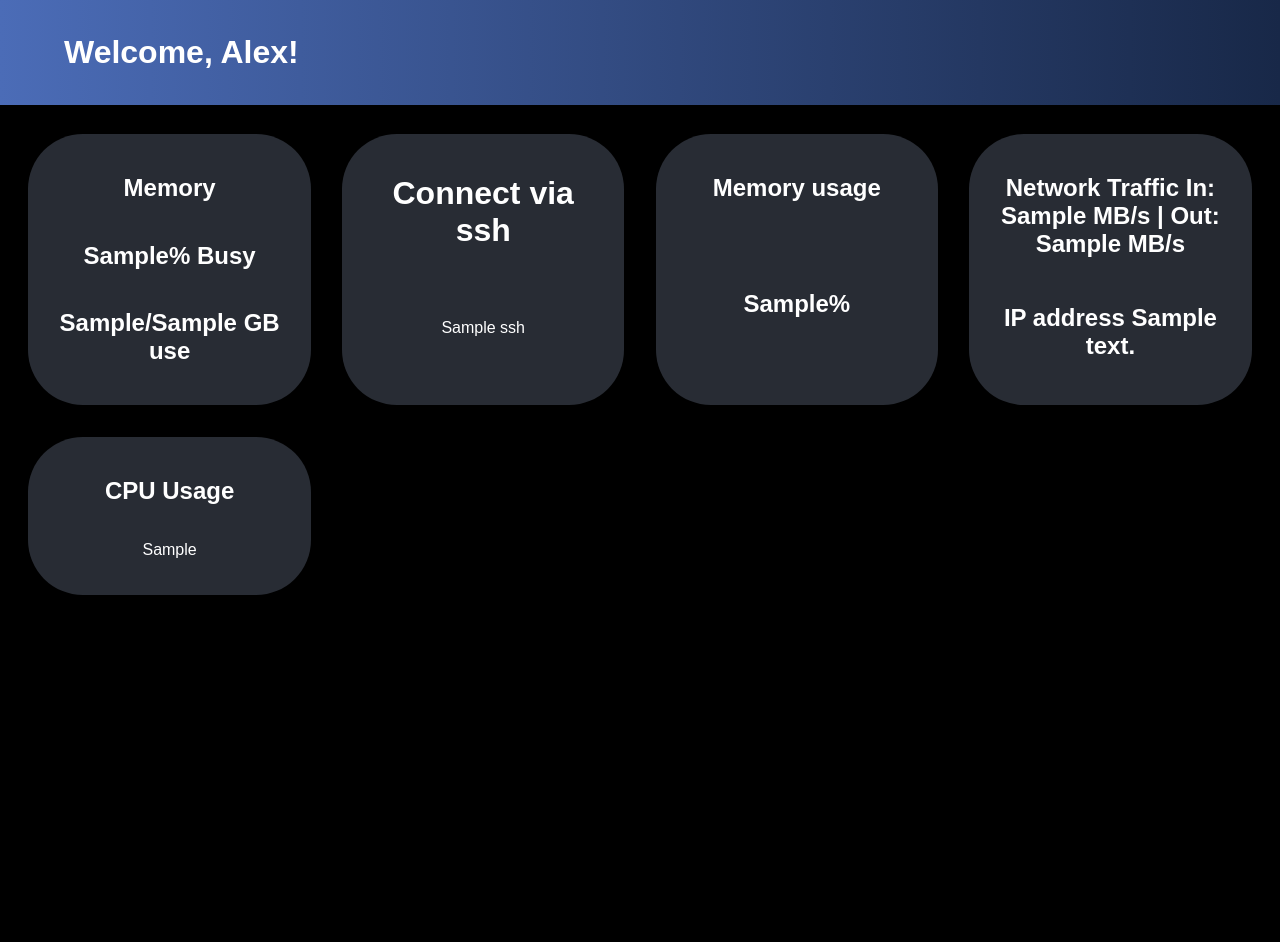
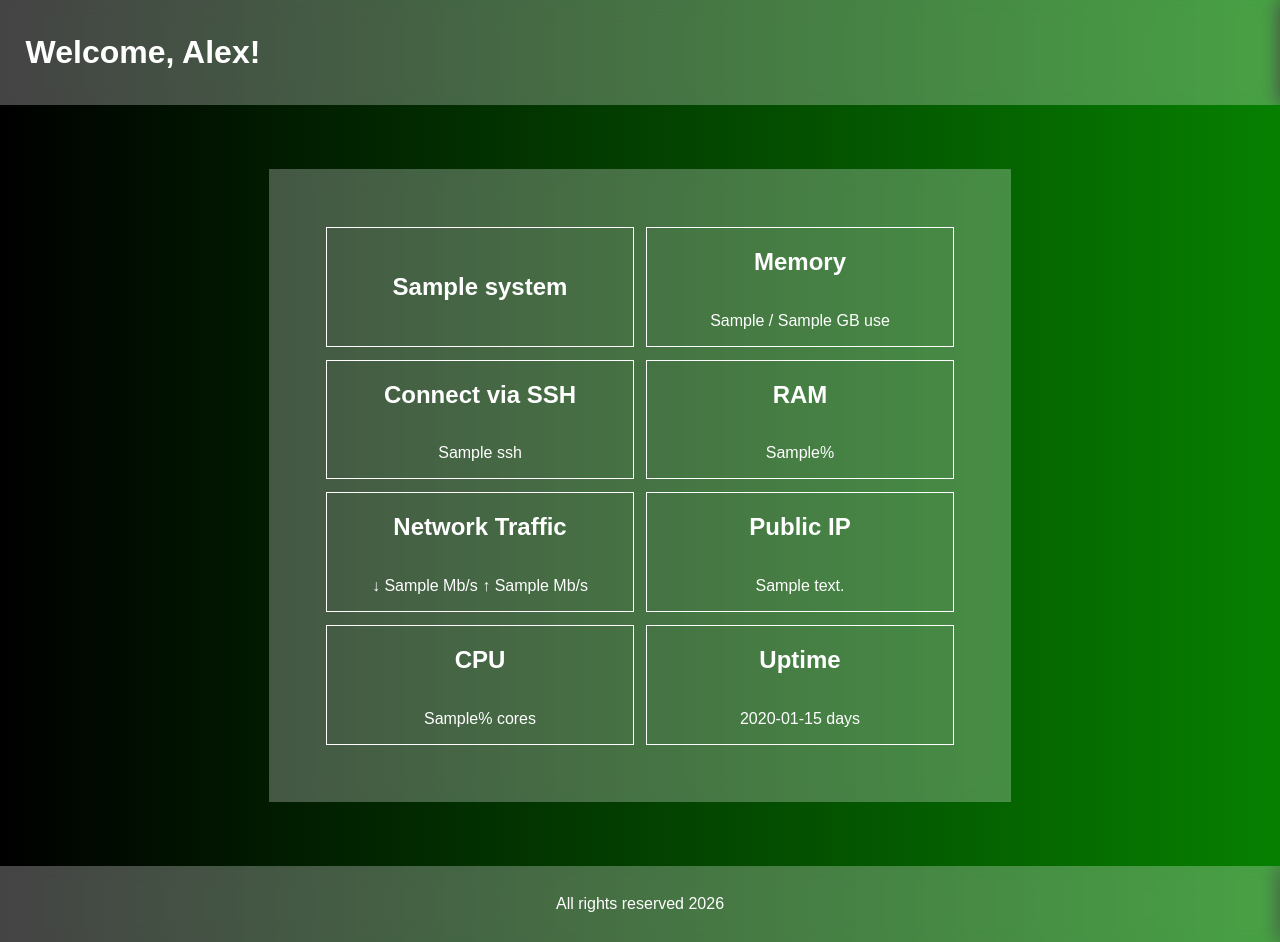
Before and after one commit to platilich/PiMonic, a Flask app: template templates/dashboard.html in a window 1280 px wide. Before the commit the page ends 595 px from the top, so only its background shows below. Run offline with Flask 3, Linux system fonts and the light colour scheme; the template is opened without the code that fills it: most values are stand-ins (such as "Sample title", 1, 10 or a date in 2020).

Commit message:
Header, Main, Footer are made in the style of glass, like in iOS!!!

```diff
--- a/app.py
+++ b/app.py
@@ -2,7 +2,8 @@ from flask import Flask, render_template, request, redirect, url_for
 import psutil
 import requests
 import getpass
-
+from datetime import datetime
+import distro
 
 app = Flask(__name__)
 @app.route('/')
@@ -79,6 +80,22 @@ def connect_ssh():
     return f'ssh {username}@{get_external_ip()}'
 
 
+
+def get_uptime():
+    """Возвращает число полных дней работы системы."""
+    boot_ts = psutil.boot_time()                 # время загрузки (в секундах)
+    now_ts  = datetime.now().timestamp() # текущее время (в секундах)
+    diff_sec = now_ts - boot_ts                   # разница в секундах
+    uptime = int(diff_sec // (24 * 60 * 60))         # целое число дней
+    return uptime
+
+
+
+def get_name_os():
+    return distro.name()
+
+
+
 @app.route('/', methods=['POST', 'GET'])
 def submit():
     if request.method == 'POST':
@@ -100,12 +117,14 @@ def dashboard():
     # возрат данных только по get
     return render_template(
         template_name_or_list='dashboard.html',
+        system=get_name_os(),
         disk_static=get_disk_usage(),
         cpu_static=get_cpu_usage(),
         memory_static=get_memory_usage(),
         ip_address=get_external_ip(),
         network_traffic=get_network_traffic(),
-        ssh=connect_ssh()
+        ssh=connect_ssh(),
+        uptime=get_uptime()
 
     )
 
--- a/static/css/css.css
+++ b/static/css/css.css
@@ -2,16 +2,27 @@ body {
     margin: 0;
     font-family: Arial;
     color: white;
-    background-color: black;
+    background: linear-gradient(to right, black, rgb(6, 128, 0));
+
+    align-items: center;
+
+    display: flex;
+    flex-direction: column;
+    overflow-x: hidden;
+
+    min-height: 100vh;
 }
 
 
 header {
-    background: linear-gradient(90deg, #4b6cb7, #182848);
+    background-color:rgba(255, 255, 255, 0.265); /* белый 60% прозрачности */
+    backdrop-filter:blur(10px);
 
     padding: 1%;
 
     padding-left: 5%;
+
+    width: 100%;
 
 
 
@@ -19,21 +30,67 @@ header {
 
 
 main {
+    background-color:rgba(255, 255, 255, 0.265); /* белый 60% прозрачности */
+    backdrop-filter:blur(10px);
+
+
     display: grid;
-    grid-template-columns: repeat(4, 1fr);
+    grid-template-columns: repeat(2, 1fr);
 
-    margin: 1%;
+    padding: 4%;
+
+
+    width: 50%;
+    margin: 5%;
+
 }
 
 
 
 .block {
-    display: inline-grid;
-    background-color: #282c34;
-    border-radius: 55px;
-    padding: 20px;
+    display: flex;
+    flex-direction: column;
 
-    margin: 5%;
+    border: 1px solid white;
+    padding: 1%;
+    margin: 2%;
+
+    text-align: center;
+    align-items: center;
+    justify-content: center;
+
+}
+
+
+.block, h2, p {
+    padding-top: 0em;
+    padding-bottom: 0em;
+}
+
+
+footer {
+    background-color: rgba(255, 255, 255, 0.265); /* белый 60% прозрачности */
+    backdrop-filter: blur(10px);
+
+    width: 100%;
+
+    margin-top: auto;
     text-align: center;
 
+    padding: 1%;
 }
+
+
+@media (max-width: 768px) {
+    header {
+        text-align: center;
+    }
+
+    main {
+        width: 100%;
+        grid-template-columns: 1fr;
+
+        padding: 5%;
+
+    }
+}
--- a/templates/dashboard.html
+++ b/templates/dashboard.html
@@ -2,6 +2,7 @@
 <html lang="en">
 <head>
     <meta charset="UTF-8">
+    <meta name="viewport" content="width=device-width, initial-scale=1">
     <title>Raspberry DashBoard</title>
     <link rel="stylesheet" type="text/css" href="{{ url_for('static', filename='css/css.css') }}">
     <meta http-equiv="refresh" content="10">
@@ -13,33 +14,43 @@
 
     <main>
         <div class="block">
-            <h2><b>Memory</b></h2>
-            <h2>{{ disk_static[0] }}% Busy</h2>
-            <h2>{{ disk_static[1] }}/{{ disk_static[3] }} GB use</h2>
-
+            <h2>{{ system }}</h2>
         </div>
 
         <div class="block">
-            <h1>Connect via ssh</h1>
+            <h2>Memory</h2>
+            <p>{{ disk_static[1] }} / {{ disk_static[3] }} GB use</p>
+        </div>
+
+        <div class="block">
+            <h2>Connect via SSH</h2>
             <p>{{ ssh }}</p>
         </div>
 
         <div class='block'>
-            <h2><b>Memory usage</b></h2>
-            <h2>{{ memory_static }}%</h2>
+            <h2>RAM</h2>
+            <p>{{ memory_static }}%</p>
         </div>
 
         <div class="block">
-            <h2><b>Network Traffic </b>In: {{ network_traffic[0] }} MB/s | Out: {{ network_traffic[1] }} MB/s</h2>
-            <h2><b>IP address </b>{{ ip_address }}</h2>
+            <h2>Network Traffic</h2>
+            <p>↓ {{ network_traffic[0] }} Mb/s ↑ {{ network_traffic[1] }} Mb/s</p>
+        </div>
 
+        <div class="block">
+            <h2>Public IP</h2>
+            <p>{{ ip_address }}</p>
         </div>
 
 
         <div class="block">
-            <h2>CPU Usage</h2>
-            <p>{{ cpu_static }}</p>
+            <h2>CPU</h2>
+            <p>{{ cpu_static }}% cores</p>
+        </div>
 
+        <div class="block">
+            <h2>Uptime</h2>
+            <p>{{ uptime }} days</p>
         </div>
 
 
@@ -50,7 +61,11 @@
 
 
 
+    </main>
 
-    </main>
+
+    <footer>
+        <p>All rights reserved 2026</p>
+    </footer>
 </body>
 </html>
```
